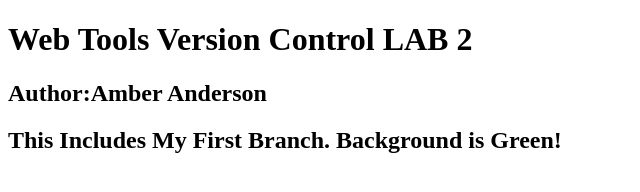
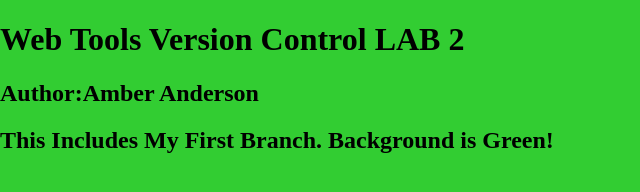
Before and after one commit to AmberRaeA/wtvclab3anderson, a plain HTML site: page index.html in a window 1280 px wide. Shown: the whole page, without its empty margins (0-640 px from the left). Drawn offline with nearby package versions, Linux system fonts and the light colour scheme.

Commit message:
Corrected color codes
I added the ; needed to make the code work

```diff
--- a/_css/main.css
+++ b/_css/main.css
@@ -8,7 +8,7 @@ html {
   -webkit-text-size-adjust: 100%;
 }
 html, body  {
-    background color: #32CD32
+    background-color: #32CD32;
 	margin: 0;
 }
 /* Correct `block` display not defined in IE 8/9.*/
```
